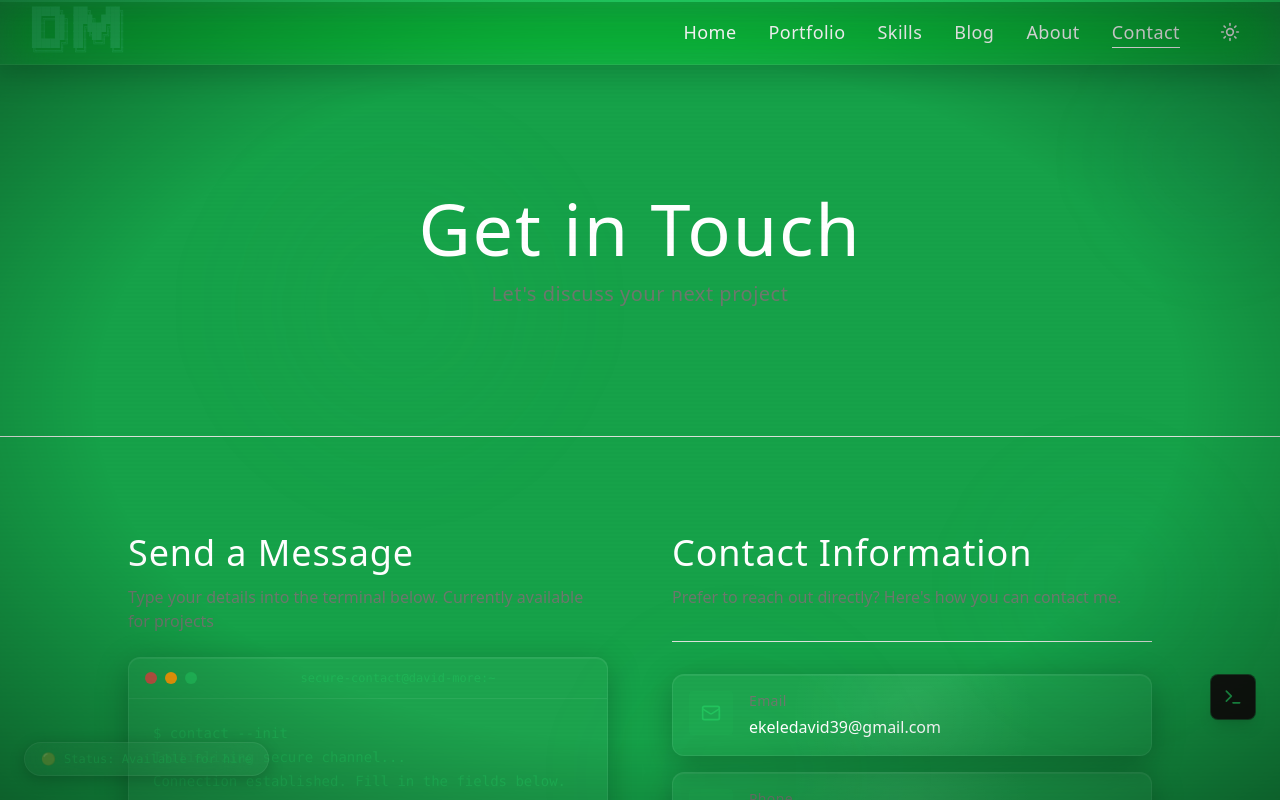
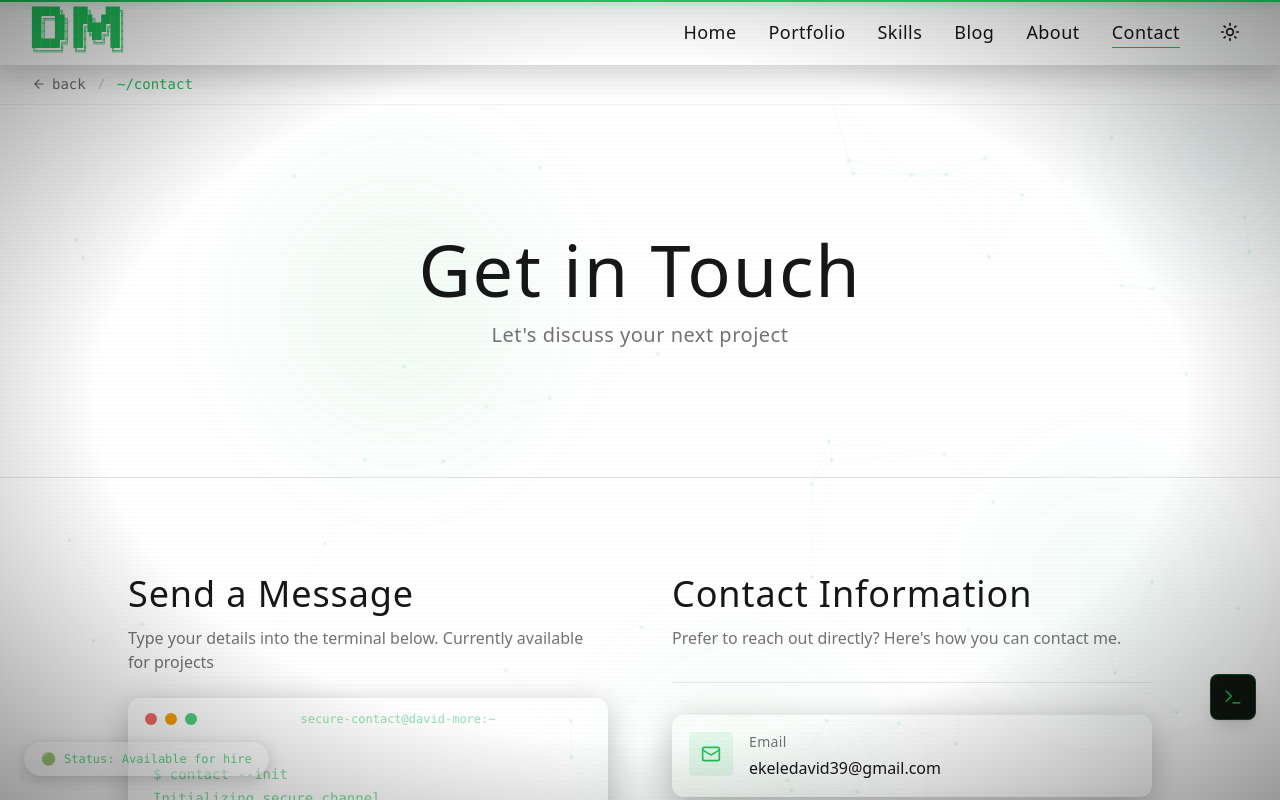
Before and after one commit to NexGenCoder3/davidmore, a React (Vite) app: page /contact in a window 1280 px wide. Shown: the top 800 px of the page. Built offline with nearby package versions, Linux system fonts and the light colour scheme; the HTML template or start-up script is replaced by a standard one.

Commit message:
Added network grid background
Co-authored-by: NexGenCoder3 <180223346+NexGenCoder3@users.noreply.github.com>

```diff
--- a/src/components/layout/Header.tsx
+++ b/src/components/layout/Header.tsx
@@ -64,13 +64,18 @@ export function Header() {
                   <MagneticButton strength={0.2}>
                     <Link
                       to={link.path}
-                      className="relative text-lg leading-7 font-light tracking-wide text-white transition-colors duration-300 hover:text-white/80"
+                      className={cn(
+                        "relative text-lg leading-7 font-light tracking-wide transition-colors duration-300",
+                        isTransparent
+                          ? "text-white hover:text-white/80"
+                          : "text-foreground hover:text-foreground/70"
+                      )}
                     >
                       {link.name}
                       {location.pathname === link.path && (
-                        <motion.div
+                         <motion.div
                           layoutId="activeNav"
-                          className="absolute -bottom-1 left-0 right-0 h-px bg-white"
+                          className={cn("absolute -bottom-1 left-0 right-0 h-px", isTransparent ? "bg-white" : "bg-primary")}
                           transition={{ type: "spring", stiffness: 380, damping: 30 }}
                         />
                       )}
--- a/src/components/layout/Layout.tsx
+++ b/src/components/layout/Layout.tsx
@@ -3,10 +3,12 @@ import { useLocation } from 'react-router-dom';
 import { AnimatePresence, motion } from 'framer-motion';
 import { Header } from './Header';
 import { Footer } from './Footer';
+import { BackNavigation } from './BackNavigation';
 import { CRTOverlay } from '@/components/effects/CRTOverlay';
 import { CommandTerminal } from '@/components/effects/CommandTerminal';
 import { CursorTrail } from '@/components/effects/CursorTrail';
 import { GradientOrbs } from '@/components/effects/GradientOrbs';
+import { NetworkGrid } from '@/components/effects/NetworkGrid';
 import { StatusWidget } from '@/components/effects/StatusWidget';
 import { ScrollProgress } from '@/components/ui/ScrollProgress';
 import { useKonamiCode } from '@/hooks/useKonamiCode';
@@ -28,12 +30,14 @@ export function Layout({ children }: LayoutProps) {
       <CRTOverlay />
       <CursorTrail />
       <GradientOrbs />
+      {!isHomepage && <NetworkGrid />}
       <Header />
       <main
         id="main-content"
         className={`flex-1 ${isHomepage ? '' : 'pt-16'}`}
         tabIndex={-1}
       >
+        {!isHomepage && <BackNavigation />}
         {children}
       </main>
       <Footer />
--- a/src/index.css
+++ b/src/index.css
@@ -6,24 +6,24 @@ All colors MUST be HSL.
 */
 
 :root {
-  --background: hsl(142 76% 36%);
-  --foreground: hsl(0 0% 100%);
-  --card: hsl(120 5% 98%);
-  --card-foreground: hsl(120 10% 8%);
-  --popover: hsl(120 5% 98%);
-  --popover-foreground: hsl(120 10% 8%);
+  --background: hsl(0 0% 100%);
+  --foreground: hsl(0 0% 9%);
+  --card: hsl(0 0% 98%);
+  --card-foreground: hsl(0 0% 9%);
+  --popover: hsl(0 0% 98%);
+  --popover-foreground: hsl(0 0% 9%);
   --primary: hsl(142 70% 45%);
   --primary-foreground: hsl(0 0% 100%);
-  --secondary: hsl(120 10% 92%);
-  --secondary-foreground: hsl(120 10% 15%);
-  --muted: hsl(120 5% 92%);
-  --muted-foreground: hsl(120 5% 45%);
-  --accent: hsl(142 50% 90%);
+  --secondary: hsl(0 0% 96%);
+  --secondary-foreground: hsl(0 0% 15%);
+  --muted: hsl(0 0% 96%);
+  --muted-foreground: hsl(0 0% 45%);
+  --accent: hsl(142 40% 95%);
   --accent-foreground: hsl(142 70% 25%);
   --destructive: hsl(0 84.2% 60.2%);
   --destructive-foreground: hsl(0 0% 98%);
-  --border: hsl(120 10% 88%);
-  --input: hsl(120 10% 88%);
+  --border: hsl(0 0% 90%);
+  --input: hsl(0 0% 90%);
   --ring: hsl(142 70% 45%);
   --radius: 0.5rem;
   --sidebar-background: hsl(120 5% 96%);
@@ -66,24 +66,24 @@ All colors MUST be HSL.
 }
 
 .dark {
-  --background: hsl(142 76% 20%);
+  --background: hsl(0 0% 4%);
   --foreground: hsl(0 0% 98%);
-  --card: hsl(120 15% 6%);
+  --card: hsl(0 0% 7%);
   --card-foreground: hsl(0 0% 98%);
-  --popover: hsl(120 15% 6%);
+  --popover: hsl(0 0% 7%);
   --popover-foreground: hsl(0 0% 98%);
   --primary: hsl(142 70% 50%);
-  --primary-foreground: hsl(120 15% 4%);
-  --secondary: hsl(120 10% 12%);
+  --primary-foreground: hsl(0 0% 4%);
+  --secondary: hsl(0 0% 12%);
   --secondary-foreground: hsl(0 0% 98%);
-  --muted: hsl(120 10% 12%);
-  --muted-foreground: hsl(142 20% 55%);
-  --accent: hsl(142 40% 15%);
+  --muted: hsl(0 0% 12%);
+  --muted-foreground: hsl(0 0% 55%);
+  --accent: hsl(142 30% 10%);
   --accent-foreground: hsl(142 70% 65%);
   --destructive: hsl(0 62.8% 30.6%);
   --destructive-foreground: hsl(0 0% 98%);
-  --border: hsl(120 10% 15%);
-  --input: hsl(120 10% 15%);
+  --border: hsl(0 0% 15%);
+  --input: hsl(0 0% 15%);
   --ring: hsl(142 70% 50%);
   --sidebar-background: hsl(120 15% 6%);
   --sidebar-foreground: hsl(142 30% 80%);
```
